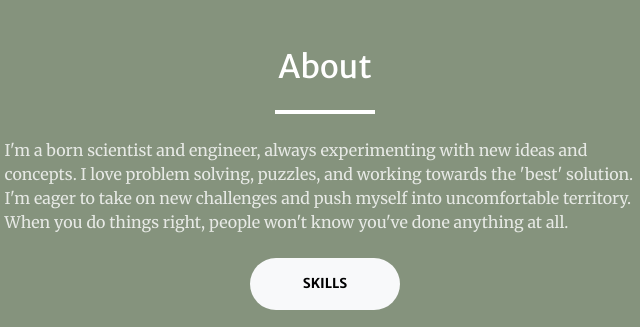
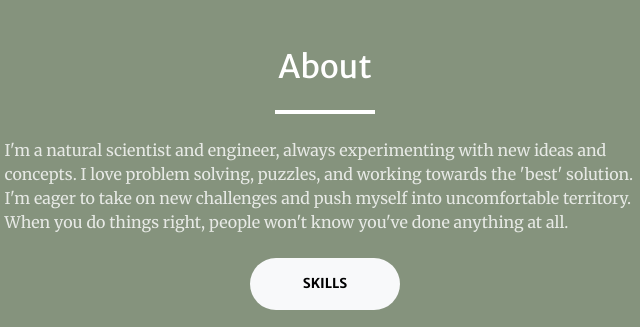
Before and after one commit to matthewbouc/matthewbouc.github.io, a plain HTML site: page index.html in a window 1280 px wide. Shown: the part 880-1207 px from the top of the page, 505-1145 px from the left. Drawn offline with nearby package versions, Linux system fonts and the light colour scheme; some packages are replaced by stand-ins of ours; a script that the page names is missing.

Commit message:
word change

```diff
--- a/index.html
+++ b/index.html
@@ -68,7 +68,7 @@
                         <hr class="divider light mb-4" />
                         <div class="text-left">
                             <p class="text-white-75 mb-4">
-                                I'm a born scientist and engineer, always experimenting with new ideas and concepts.
+                                I'm a natural scientist and engineer, always experimenting with new ideas and concepts.
                                 I love problem solving, puzzles, and working towards the 'best' solution.  I'm eager
                                 to take on new challenges and push myself into uncomfortable territory.<br/>
                                 When you do things right, people won't know you've done anything at all.
```
